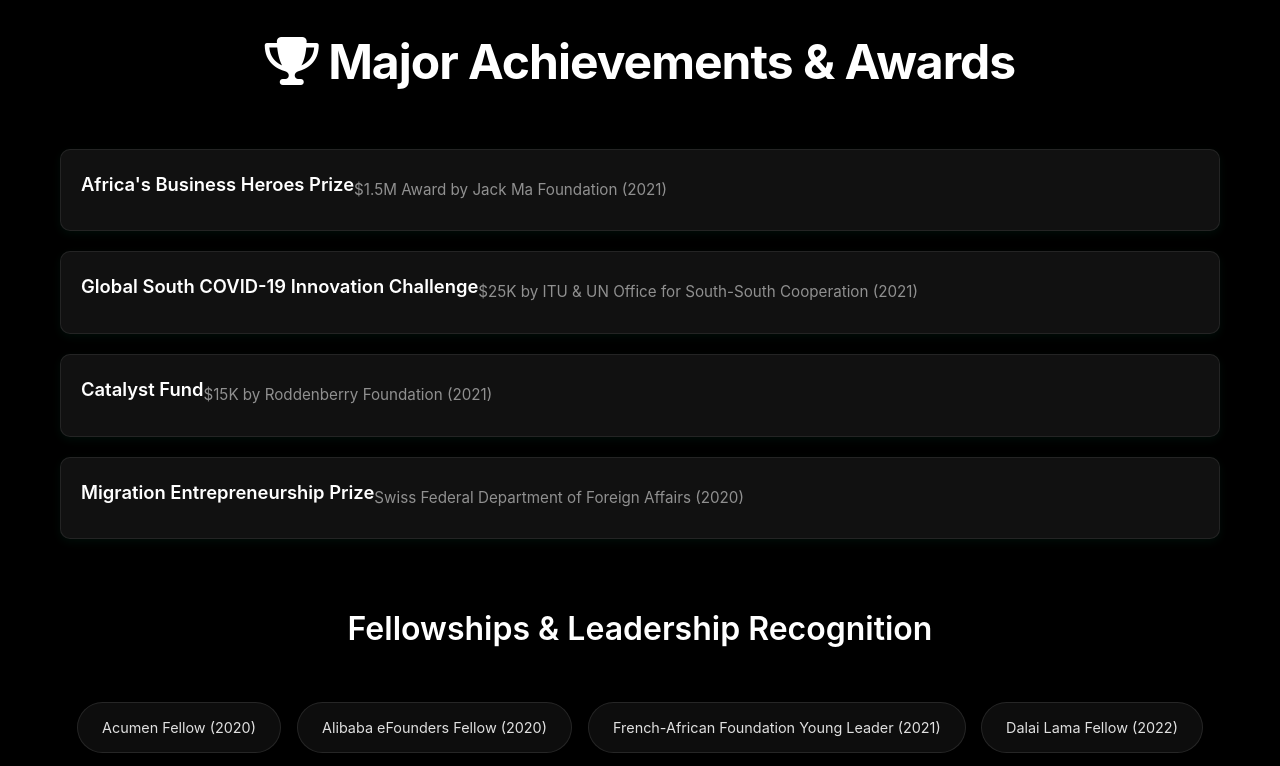
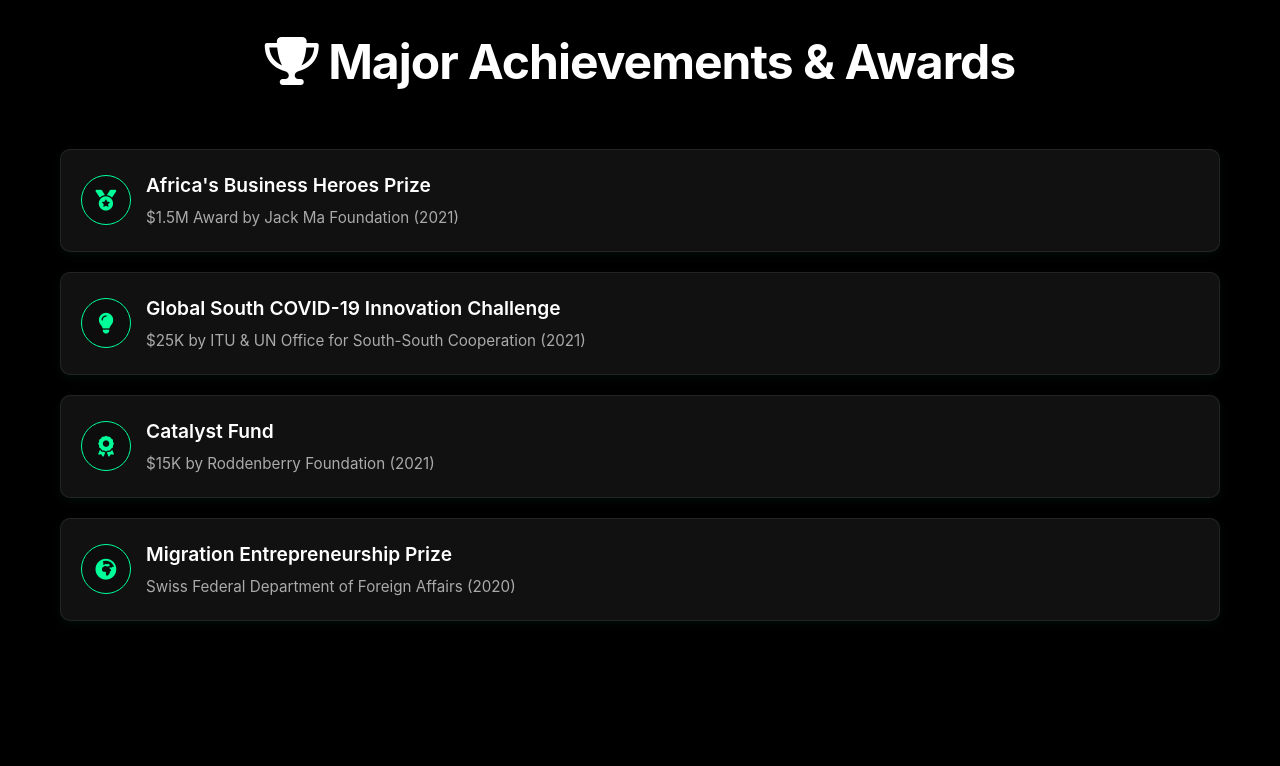
Before and after one commit to IfeanyiMiracle21/Chidi-Nwaogu, a plain HTML site: page index.html in a window 1280 px wide. Shown: the part 3393-4159 px from the top of the page. Drawn offline with nearby package versions, Linux system fonts and the light colour scheme.

Commit message:
Refactor achievements section with icons

```diff
--- a/index.html
+++ b/index.html
@@ -592,7 +592,7 @@
                 <div class="venture-card" data-aos="fade-up" data-aos-duration="1000" data-aos-delay="400">
                     <span class="year">2010</span>
                     <h3><i class="fa-solid fa-users"></i> LAGbook</h3>
-                    <p>Social network that achieved over 1 million registered users within 3 years. Successfully acquired in 2013, marking one of my early entrepreneurial successes.</p>
+                    <p> A Social network that achieved over 1 million registered users within 3 years. Successfully acquired in 2013, marking one of my early entrepreneurial successes.</p>
                 </div>
                 <div class="venture-card" data-aos="fade-up" data-aos-duration="1000" data-aos-delay="600">
                     <span class="year">2025</span>
@@ -623,21 +623,38 @@
             <h2 class="section-title" data-aos="fade-down" data-aos-duration="1000"><i class="fa-solid fa-trophy"></i> Major Achievements & Awards</h2>
   <div class="achievements-list">
     <div class="achievement-item" data-aos="fade-up" data-aos-duration="1000">
+      <div class="icon-box"><i class="fa-solid fa-medal"></i></div>
+      <div class="achievement-text">
         <h4>Africa's Business Heroes Prize</h4>
         <p>$1.5M Award by Jack Ma Foundation (2021)</p>
       </div>
+    </div>
+
     <div class="achievement-item" data-aos="fade-up" data-aos-duration="1000" data-aos-delay="200">
+      <div class="icon-box"><i class="fa-solid fa-lightbulb"></i></div>
+      <div class="achievement-text">
         <h4>Global South COVID-19 Innovation Challenge</h4>
         <p>$25K by ITU & UN Office for South-South Cooperation (2021)</p>
       </div>
+    </div>
+
     <div class="achievement-item" data-aos="fade-up" data-aos-duration="1000" data-aos-delay="400">
+      <div class="icon-box"><i class="fa-solid fa-award"></i></div>
+      <div class="achievement-text">
         <h4>Catalyst Fund</h4>
         <p>$15K by Roddenberry Foundation (2021)</p>
       </div>
+    </div>
+
     <div class="achievement-item" data-aos="fade-up" data-aos-duration="1000" data-aos-delay="600">
+      <div class="icon-box"><i class="fa-solid fa-earth-africa"></i></div>
+      <div class="achievement-text">
         <h4>Migration Entrepreneurship Prize</h4>
         <p>Swiss Federal Department of Foreign Affairs (2020)</p>
       </div>
+    </div>
+  </div>
+</section>
             </div>
             <div class="fellowship-section" data-aos="fade-up" data-aos-duration="1000" data-aos-delay="800">
                 <h3>Fellowships & Leadership Recognition</h3>
```
Lines whose indentation alone changed are shown as unchanged.
